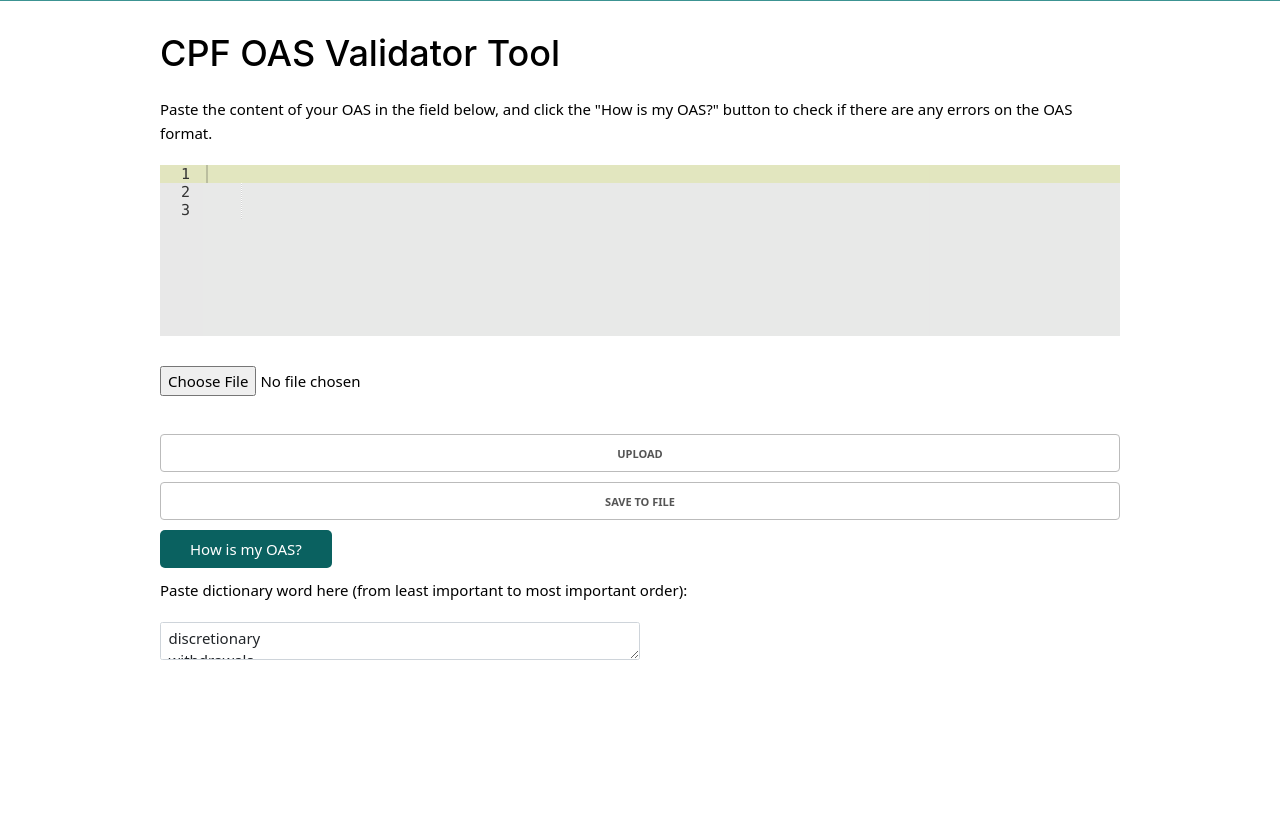
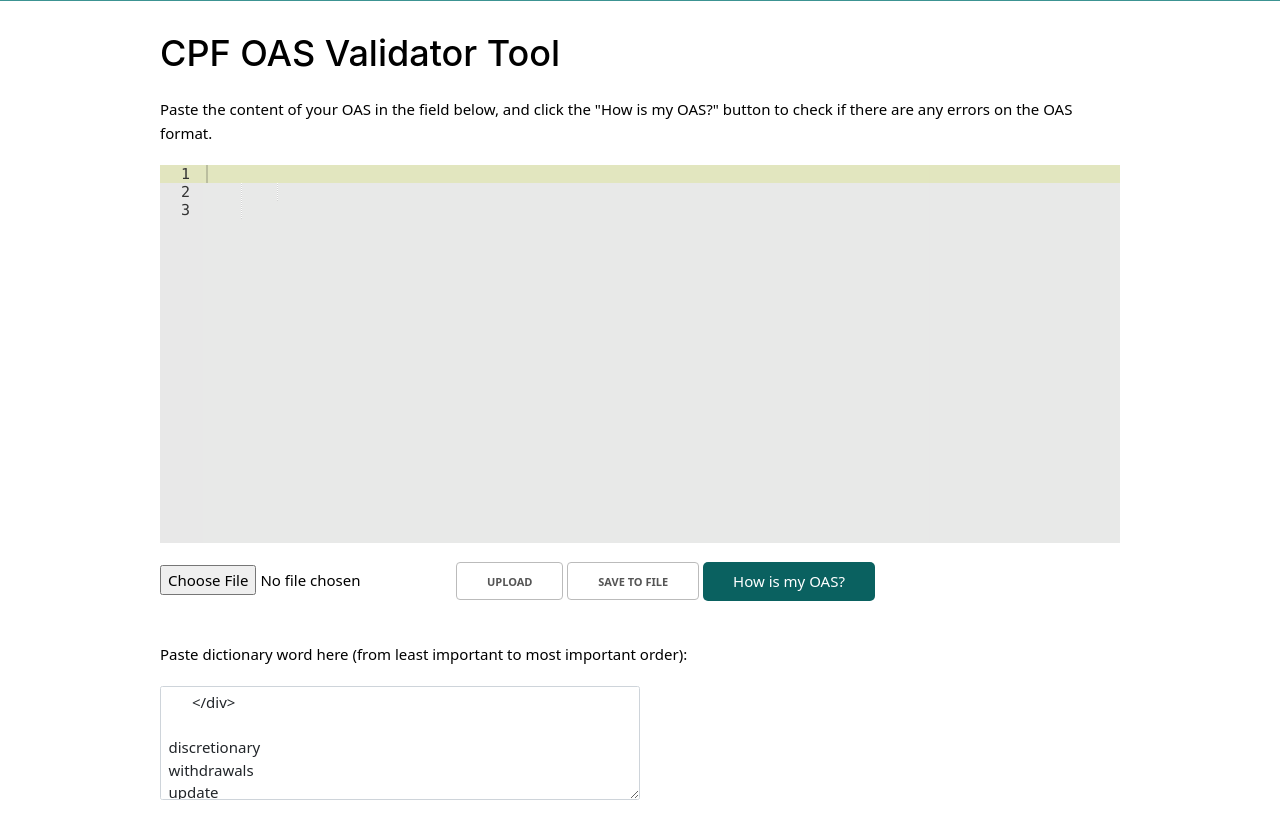
Before and after one commit to euniceboh/first-integritas, a Flask app: page / in a window 1280 px wide. Shown: the part 90-910 px from the top of the page. Before the commit the page ends 750 px from the top, so only its background shows below. Run offline with Flask 3, Linux system fonts and the light colour scheme; parts of the project's set-up code (start-up, migrations or seed data) failed here and were passed over; some libraries are stand-ins or nearby versions.

Commit message:
15/5/2023 added few more integration tests, in the end, i think it needs to be manually tested as it requires absolute path to the templates. could just hard code the template into the integration tests, but whats the point... demoed the application to eunice, clarified further steps for the project and its difficulties. Needs to incorporate some sort of auto error correction or at least error suggestion that requires highlighting of yaml code on front end, which is the main difficulty as it adds complexity on the backend. nonetheless, will need to do it using line number mapping to each line. made some ui changes that are kind of wonky, will monitor it. added integration testing to azure.

```diff
--- a/src/app.py
+++ b/src/app.py
@@ -26,6 +26,7 @@ def errorPage(my_path):
 '''
 Checks to do:
 - Check subtier words not using short forms
+    E.g., /api/IND/FRM_IND_GetMbrDPSInfo --> /api/IND/FRM_IND_GetMemberPolicyInformation
 '''
 def checkOpenapi(openapi):
     if openapi == "" or openapi == None:
--- a/src/templates/API Exchange Developer Portal.html
+++ b/src/templates/API Exchange Developer Portal.html
@@ -98,12 +98,12 @@
     }
 
     #editor {
-          position: relative;
+          position: absolute;
           top: 0;
           right: 0;
           bottom: 0;
           left: 0;
-          height: 30cm;
+          height: 8cm;
           margin-bottom: 3rem;
       }
 
@@ -187,12 +187,19 @@
 
   <div class="page vh-100">
     <div class="container h-100 py-5 d-flex flex-column">
+      <div>
         <h3 class="route-identifier">CPF OAS Validator Tool</h3>
+      </div>
+      <div>
+        <p style="margin-bottom: 2rem !important;">Paste the content of your OAS in the field below, and click the "How is my OAS?" button to check if there are any errors on the OAS format.</p>
+      </div>
       <!-- OAS Text Box -->
-      <p style="margin-bottom: 2rem !important;">Paste the content of your OAS in the field below, and click the "How is my OAS?" button to check if there are any errors on the OAS format.</p>
-      <div id="editor">
-        <textarea id="oasTextarea" class="form-control flex-fill" method="post" wrap="off" style="font-size:1.5rem; margin-bottom: 2rem;height:100%; height: 10cm;"></textarea>
+      <div style="position: relative">
+        <div id="editor" style="height: 10cm">
+          <textarea id="oasTextarea" class="form-control flex-fill" method="post" wrap="off" style="font-size:1.5rem; margin-bottom: 2rem;height:100%; height: 100%;"></textarea>
         </div>
+      </div>
+      <div style="margin-top: 10.5cm">
         <!-- Upload Feature -->
         <input class="my-0 align-self-start" id="fileUpload" type="file" style="margin-bottom: 3rem; padding-bottom: 1cm; display: inline-block;"/>
         <button id="fileUploadButton" style="display: inline-block;" onclick=uploadFile()>Upload</button>
@@ -203,7 +210,9 @@
         <!-- Dictionary Text Box -->
         <p wrap="on" style="margin-bottom: 2rem !important; margin-top: 1rem !important;">Paste dictionary word here (from least important to most important order):</p>
         <grammarly-editor-plugin contenteditable="true">
-        <textarea id="oasDictionaryArea" class="form-control flex-fill" wrap="off" style="font-size:1.5rem; margin-bottom: 2rem; width: 50%; height: 1cm;">
+          <textarea id="oasDictionaryArea" class="form-control flex-fill" wrap="off" style="font-size:1.5rem; margin-bottom: 2rem; width: 50%; height: 3cm;">
+      </div>
+
 discretionary
 withdrawals
 update
@@ -278,6 +287,11 @@ age</textarea></grammarly-editor-plugin>
     editor.setTheme("ace/theme/kuroir");
     editor.getSession().setMode("ace/mode/yaml");
     document.getElementById('editor').style.fontSize='15px';
+    editor.setOption({
+      enableBasicAutocompletion: true,
+      fontFamily: "tahoma",
+      enableSnippets: true,
+      enableLiveAutocompletion: true});
 
     function uploadFile() {
         var file = document.getElementById("fileUpload").files[0];
@@ -317,6 +331,11 @@ age</textarea></grammarly-editor-plugin>
       }
     }
 
+    function addMarker(start = 0,end = 0,classes ='default',line="fullLine",override = false){
+        let editor = this.$children[0].editor;
+        editor.getSession().addMarker(new range.Range(start, 0, (end === 0 ? start : end), 10000), classes, line, override)
+    }
+
     function extractOAS() {
       // $(document).ready(function() {
       //   $('#checkOASButton').unbind('click').on('click', function(e) {
@@ -335,6 +354,26 @@ age</textarea></grammarly-editor-plugin>
           dictionary = JSON.stringify(dictionaryWordsDictionary);
           const doc = jsyaml.safeLoad(data, {schema: jsyaml.JSON_SCHEMA});
           var doc_json = JSON.stringify(doc)
+
+          // console.log(editor.getSession().getAnnotations())
+          // editor.getSession().setAnnotations([{
+          //   row: 1,
+          //   column: 0,
+          //   text: "test", // or the json reply from the parser
+          //   type: "error" // also "warning" and "information"
+          // }])
+
+          // editor.session.addMarker(new Range(startRow, startColumn, endRow, endColumn), className, type: ["text", "fullLine", "screenLine"], inFront (opt))
+          var Range = ace.require("ace/range").Range;
+          editor.selection.setRange(new Range(1, 1, 5, 100));
+          editor.session.addMarker(new Range(1, 1, 5, 100), "blue", "text");
+
+
+          // console.log(editor.getSession().getValue());
+          // session.getLength() --> Gets total number of lines of the yaml file
+          // session.getLine(line) --> Gets the string value of the line at line <line>
+          // session.getLines(line1, line2) --> Gets the string values of line 1 and line 2
+          // gotoLine(line) --> Scrolls the screen down to line <line>
 
           $.ajax({
             data: {
```
Also changed, not shown: src/tests/test_integration.py (+1 -1 lines). Lines whose indentation alone changed are shown as unchanged.
